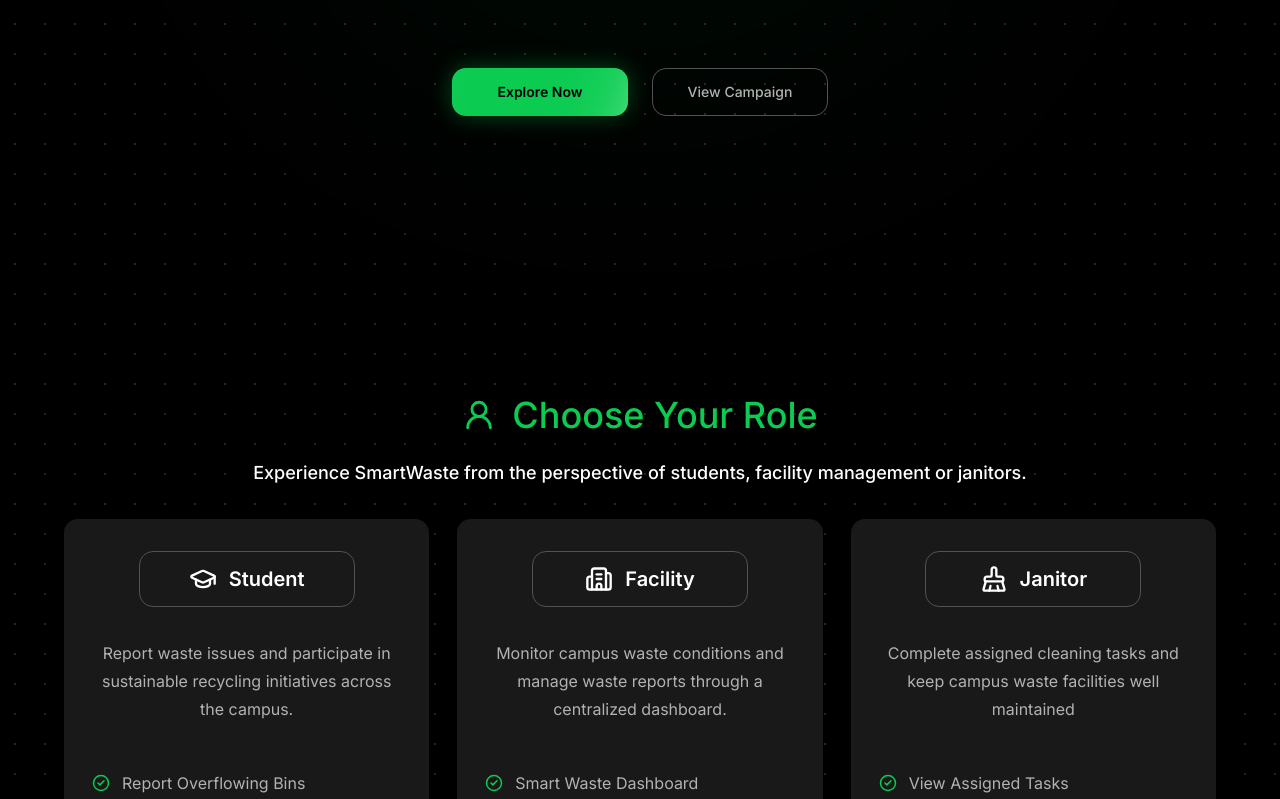
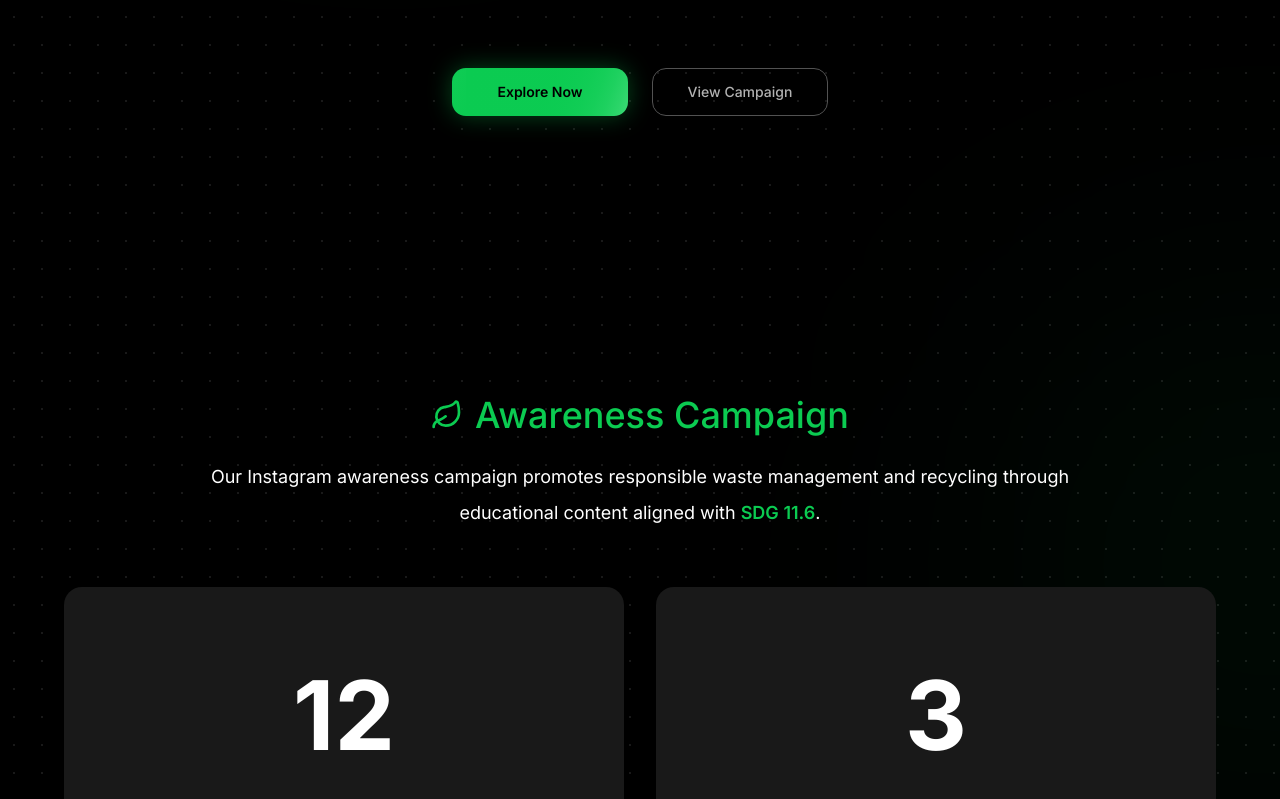
Before and after one commit to sevenpluseight/apu_gci_apsmartwaste, a Next.js app: page / in a window 1280 px wide. Shown: the part 501-1300 px from the top of the page. Built offline with nearby package versions, Linux system fonts and the light colour scheme.

Commit message:
changed Campaign Overview and Kiosk Demo sections

```diff
--- a/src/app/page.tsx
+++ b/src/app/page.tsx
@@ -1,25 +1,31 @@
 import LandingNavbar from "@/components/landing/LandingNavBar";
 import HeroSection from "@/components/landing/Hero";
+import CampaignOverview from "@/components/landing/CampaignOverview";
+import KioskDemo from "@/components/landing/KioskDemo";
 import RoleSelection from "@/components/landing/RoleSelection";
-import KioskDemo from "@/components/landing/KioskDemo";
-import CampaignOverview from "@/components/landing/CampaignOverview";
 import Footer from "@/components/landing/Footer";
 
 export default function Home() {
   return (
     <main className="relative min-h-screen overflow-hidden bg-black text-white">
-      <div className="pointer-events-none absolute inset-0">
-        <div className="absolute inset-0 bg-[radial-gradient(circle,rgba(255,255,255,0.14)_1px,transparent_1px)] bg-[size:30px_30px]" />
+      <div className="pointer-events-none absolute inset-0 z-0 opacity-80">
+        <div
+          className="absolute inset-0 bg-[radial-gradient(circle,rgba(255,255,255,0.12)_1.2px,transparent_1.2px)] bg-[length:28px_28px]"
+        />
       </div>
 
-      <div className="pointer-events-none absolute left-1/2 top-0 h-[500px] w-[500px] -translate-x-1/2 rounded-full bg-[#0BCB51]/10 blur-[140px]" />
+      <div className="pointer-events-none absolute inset-0 z-0 overflow-hidden">
+        <div className="absolute left-45 -top-45 h-105 w-105 rounded-full bg-[#0BCB51]/10 blur-[140px]" />
+        <div className="absolute -right-55 top-[25%] h-112.5 w-112.5 rounded-full bg-[#0BCB51]/8 blur-[150px]" />
+        <div className="absolute -bottom-45 left-1/2 h-105 w-105] -translate-x-1/2 rounded-full bg-[#0BCB51]/10 blur-[140px]" />
+      </div>
 
       <div className="relative z-10">
         <LandingNavbar />
         <HeroSection />
+        <CampaignOverview />
+        <KioskDemo />
         <RoleSelection />
-        <KioskDemo />
-        <CampaignOverview />
         <Footer />
       </div>
     </main>
```
